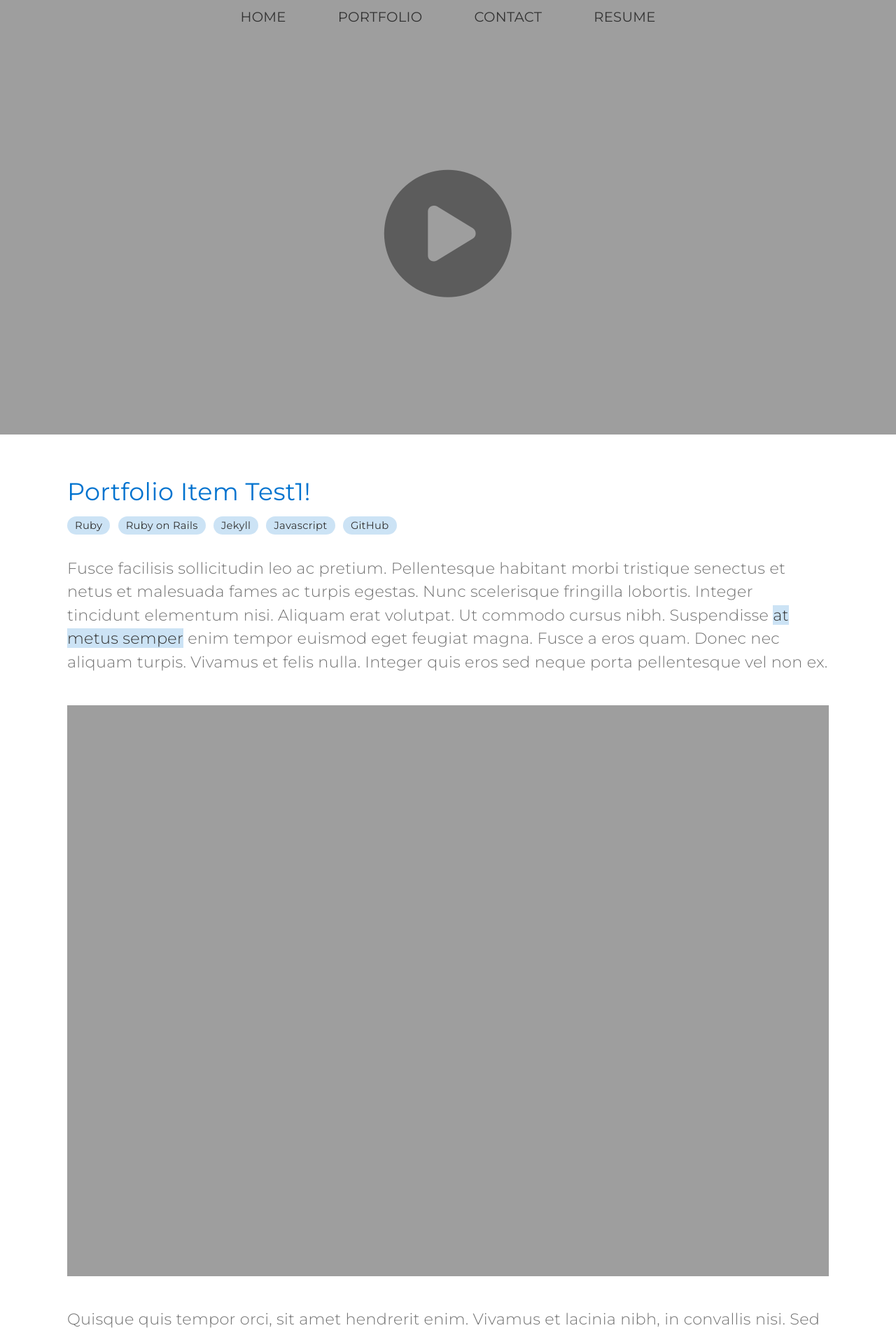
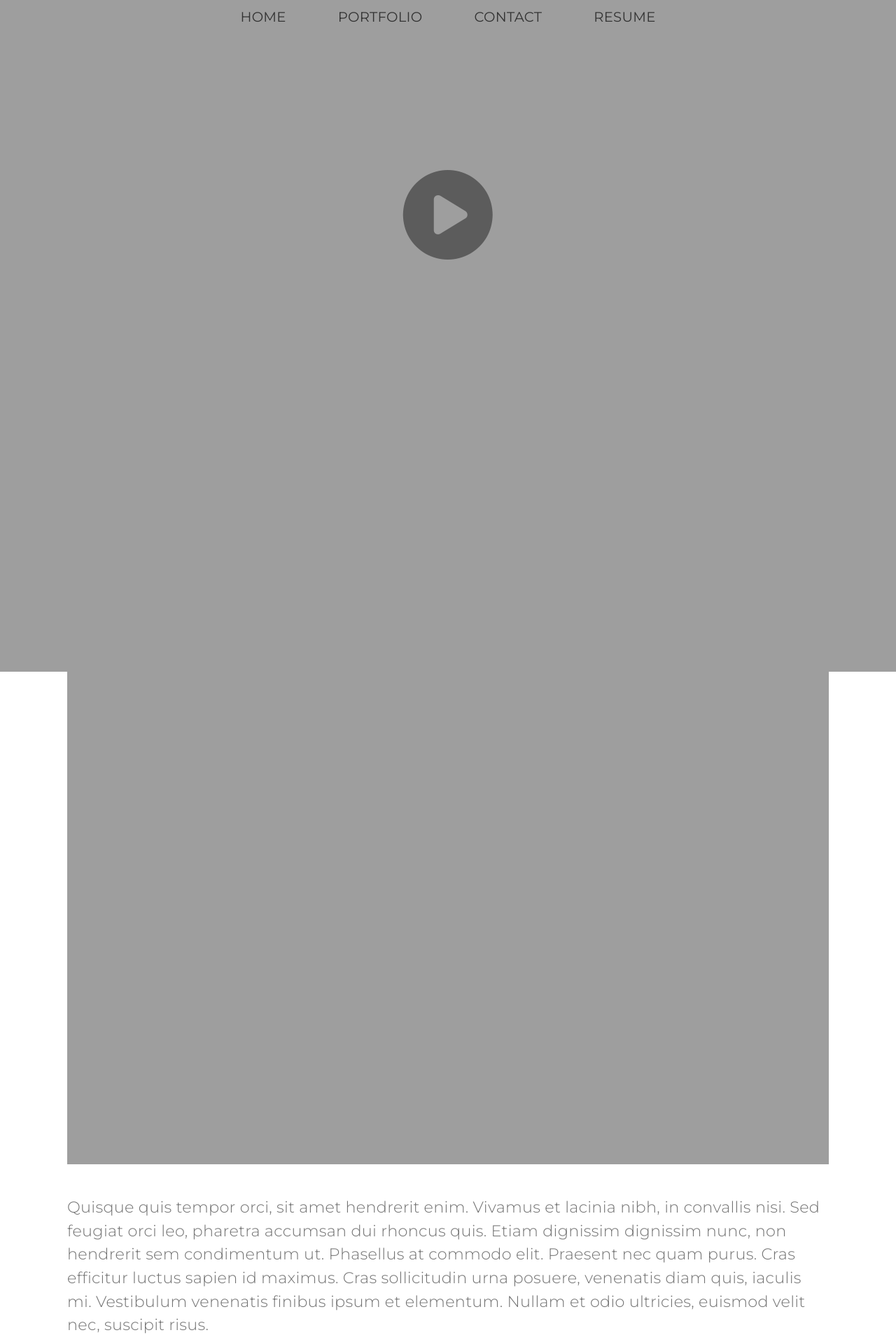
Before and after one commit to ericmargules/portfolio, a Jekyll site: the page built from _posts/2017-05-07-decade-storefront.markdown, in a window 1280 px wide. Shown: the top 1908 px of the page at 70% size. Built offline with Jekyll 4.4.1, drawn with Linux system fonts in a browser that asks for light colours; nearby versions of some CDN libraries.

Commit message:
fix image scaling on posts

```diff
--- a/_posts/2017-05-07-decade-storefront.markdown
+++ b/_posts/2017-05-07-decade-storefront.markdown
@@ -5,8 +5,8 @@
 date:   2017-05-07
 github_url: https://github.com/ericmargules/portfolio
 tech_list: ["Ruby", "Ruby on Rails", "Jekyll", "Javascript", "GitHub"]
-hero: portfolio_hero.jpg
-cover: portfolio_hero.jpg
+hero: portfolio_hero3.jpg
+cover: portfolio_hero3.jpg
 post_image2: zapdos.png
 excerpt: "XXXXXXXXXXXXXXXXXXXXXXXXXXXXXXXx"
 position: 1
--- a/css/main.css
+++ b/css/main.css
@@ -500,20 +500,12 @@
 
 #post_hero {
 	width: 100%;
-	height: 69vh;
-	min-height: 350px;
-	max-height: 900px;
-	background: #0073CF;
+	height: 36vw;
 	text-align: center;
 }
 
 .portfolio_hero {
 	width: 100%;
-	height: 69vh;
-	min-height: 350px;
-	max-height: 900px;
-	background: #0073CF;
-	text-align: center;
 	position: absolute;
 	top: 0;
 	left: 0;
@@ -521,7 +513,7 @@
 
 #post_hero > .hero_button {
 	position: relative;
-	font-size: 13em;
+	font-size: 10vw;
 	color: #555;
 	opacity: 0.9;
     -webkit-transition: all 0.5s ease;
```
